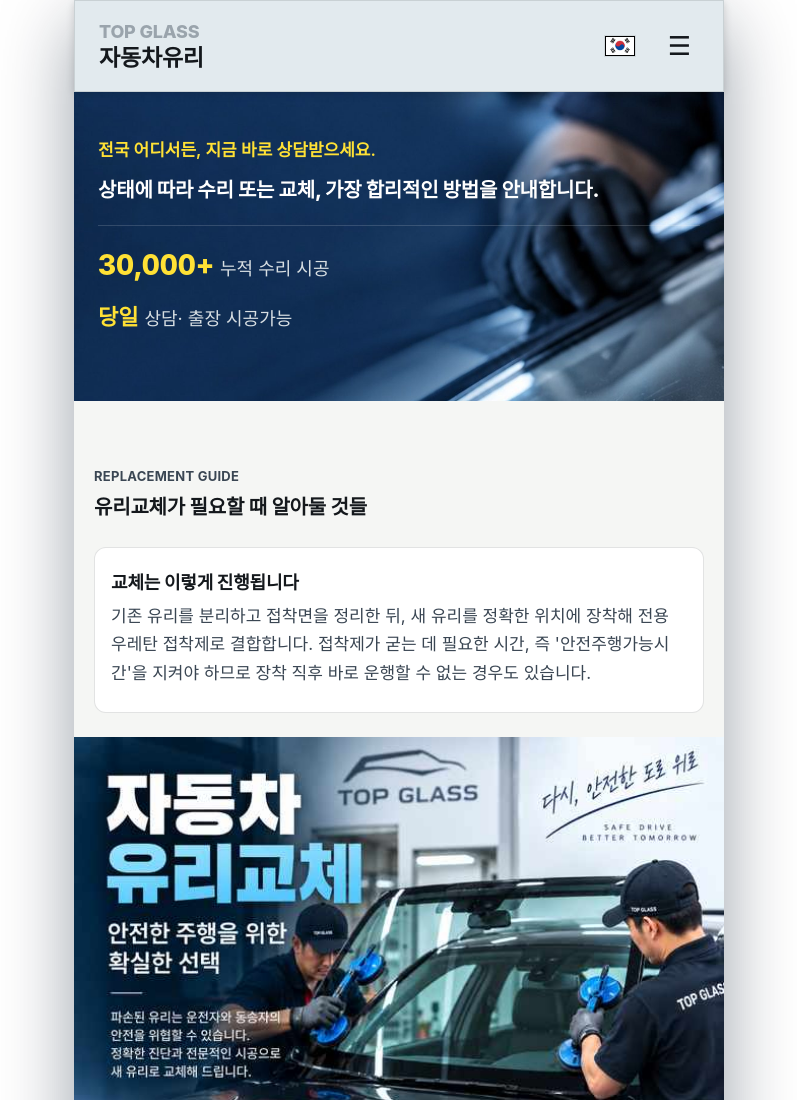
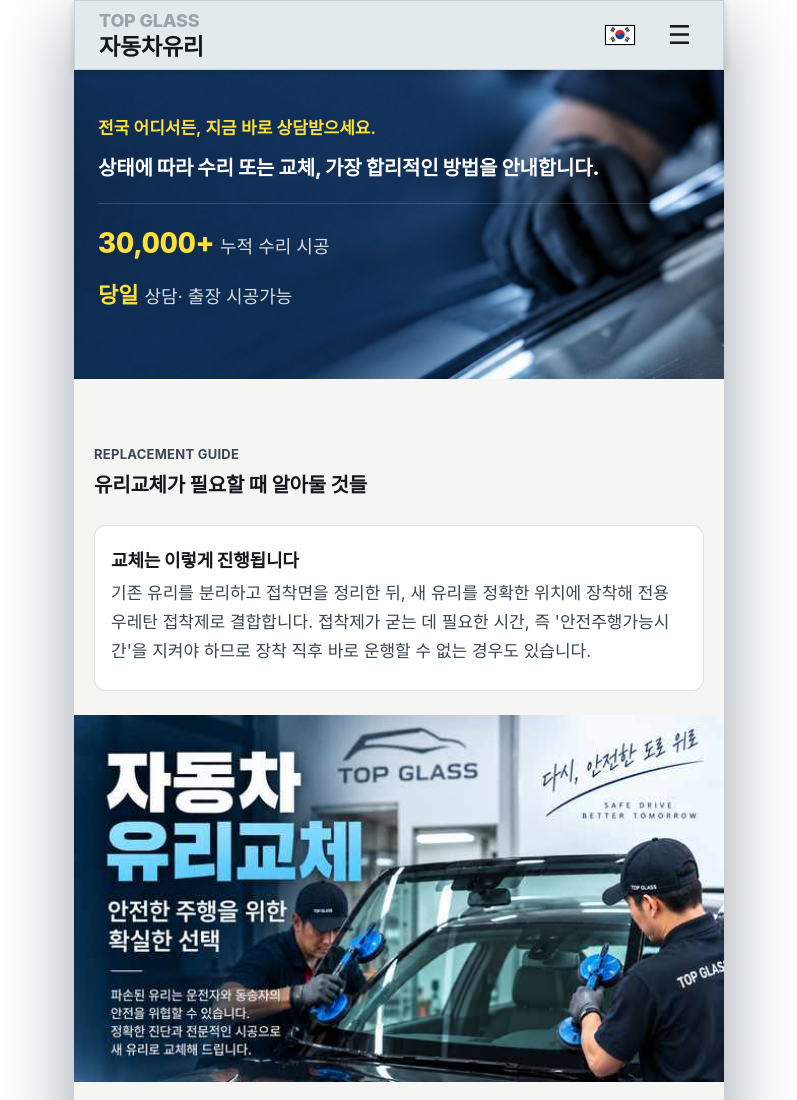
Before and after one commit to hanlee7777777-dev/tiger700, a plain HTML site: page index.html in a window 1280 px wide. Shown: the top 1100 px of the page, without its empty margins (241-1038 px from the left). Drawn offline with Linux system fonts and the light colour scheme; a script that the page names is missing; a web font is replaced by a local one.

Commit message:
Add files via upload

```diff
--- a/index.html
+++ b/index.html
@@ -37,7 +37,7 @@
   header.site{position:sticky; top:0; background:#E2EAEE; border:1px solid var(--line); box-shadow:0 2px 8px rgba(0,0,0,.14); z-index:50;}
   header.site{transition:transform .25s ease;}
   header.site.navHideUp{transform:translateY(-100%) !important;}
-  header.site .wrap{display:flex; align-items:center; justify-content:space-between; min-height:90px; padding-top:10px; padding-bottom:10px;}
+  header.site .wrap{display:flex; align-items:center; justify-content:space-between; min-height:65px; padding-top:6px; padding-bottom:6px;}
   .logo{line-height:1.3; word-break:keep-all;}
   .logo{font-size:20px; font-weight:800; color:var(--ink); letter-spacing:-.01em;}
   nav.main{display:none; gap:28px; font-size:15px; font-weight:500;}
```
